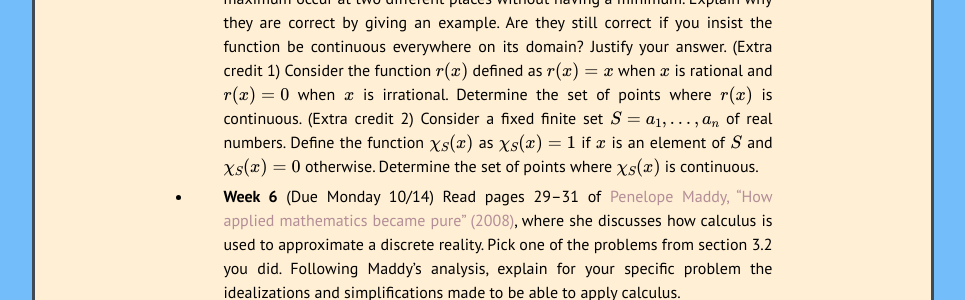
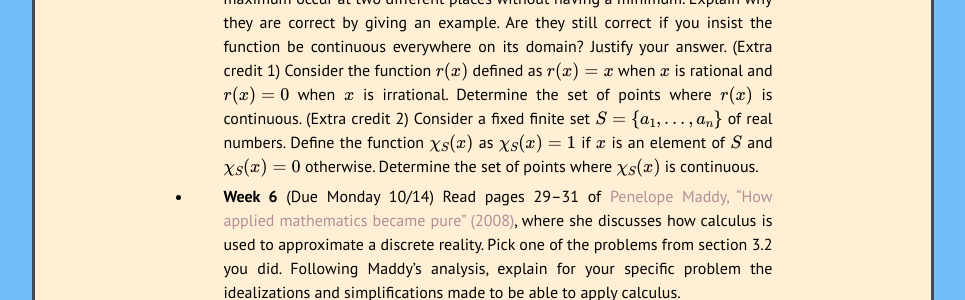
Before and after one commit to kamerynjw/kamerynjw.github.io, a Jekyll site: the page built from teaching/2024/math210.md, in a window 1280 px wide and 900 px high, scrolled down 1279 px. Shown: the part 154-454 px from the top of the window, without its empty margins (157-1122 px from the left). Built offline with Jekyll 4.4.1, drawn with Linux system fonts in a browser that asks for light colours; nearby versions of some CDN libraries; formulas are drawn with MathJax 3.

Commit message:
latex fix

```diff
--- a/teaching/2024/math210.md
+++ b/teaching/2024/math210.md
@@ -70,7 +70,7 @@ $\displaystyle c(x) = \sqrt{x^4 + e^4 + \sin(4x) + \tan(e^x - x^2) + \frac{\log_
 Writing assignments
 -------
 
-* **Week 7** (Due Monday 10/21) Your friend insists that a function can have its maximum occur at two different places without having a minimum. Explain why they are correct by giving an example. Are they still correct if you insist the function be continuous everywhere on its domain? Justify your answer. (Extra credit 1) Consider the function $r(x)$ defined as $r(x) = x$ when $x$ is rational and $r(x) = 0$ when $x$ is irrational. Determine the set of points where $r(x)$ is continuous. (Extra credit 2) Consider a fixed finite set $S = \{a_1, \ldots, a_n\}$ of real numbers. Define the function $\chi_S(x)$ as $\chi_S(x) = 1$ if $x$ is an element of $S$ and $\chi_S(x) = 0$ otherwise. Determine the set of points where $\chi_S(x)$ is continuous.
+* **Week 7** (Due Monday 10/21) Your friend insists that a function can have its maximum occur at two different places without having a minimum. Explain why they are correct by giving an example. Are they still correct if you insist the function be continuous everywhere on its domain? Justify your answer. (Extra credit 1) Consider the function $r(x)$ defined as $r(x) = x$ when $x$ is rational and $r(x) = 0$ when $x$ is irrational. Determine the set of points where $r(x)$ is continuous. (Extra credit 2) Consider a fixed finite set $S = \\{a_1, \ldots, a_n\\}$ of real numbers. Define the function $\chi_S(x)$ as $\chi_S(x) = 1$ if $x$ is an element of $S$ and $\chi_S(x) = 0$ otherwise. Determine the set of points where $\chi_S(x)$ is continuous.
 
 * **Week 6** (Due Monday 10/14) Read pages 29–31 of [Penelope Maddy, "How applied mathematics became pure" (2008)]({{ page.url }}maddyhowapplied.pdf), where she discusses how calculus is used to approximate a discrete reality. Pick one of the problems from section 3.2 you did. Following Maddy's analysis, explain for your specific problem the idealizations and simplifications made to be able to apply calculus.
 
```
